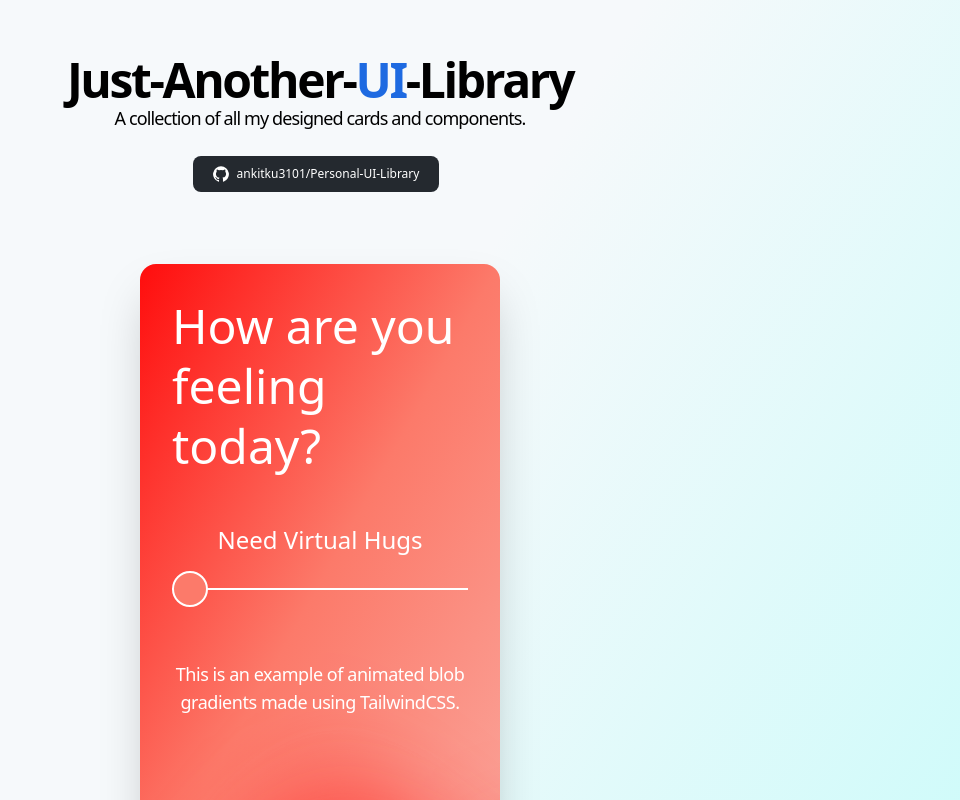
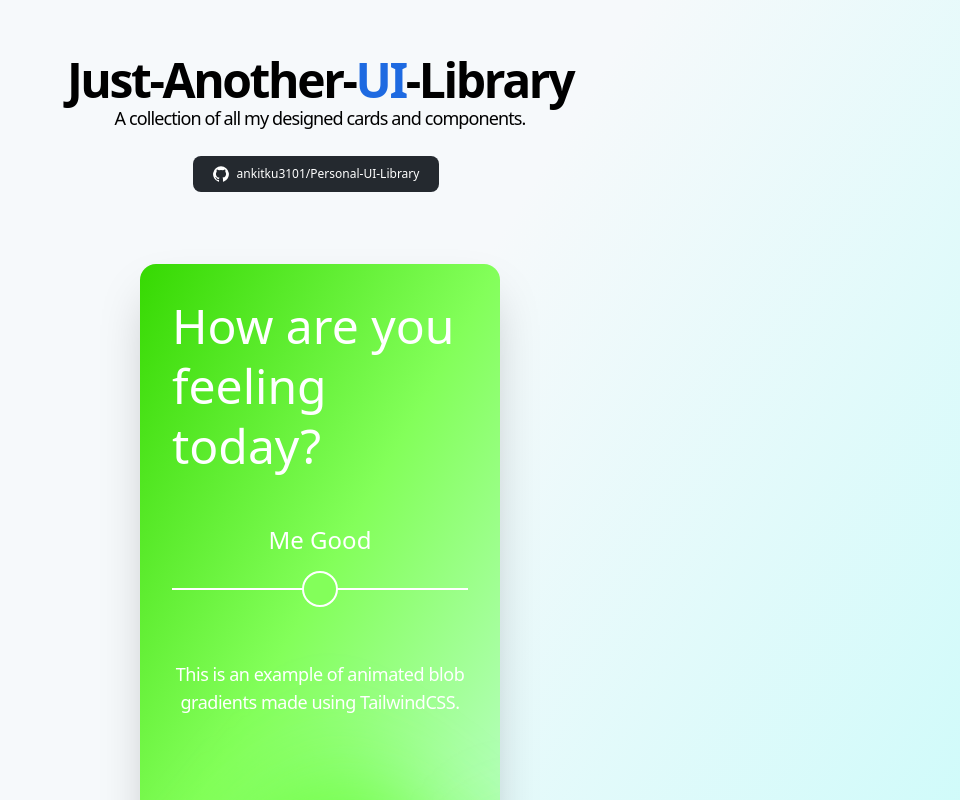
Before and after one commit to ankitku3101/Personal-UI-Library, a Next.js app: page / in a window 1280 px wide. Shown: the top 800 px of the page, without its empty margins (320-1280 px from the left). Built offline with nearby package versions, Linux system fonts and the light colour scheme.

Commit message:
Modified: revamped Neutral color in BlogGradient.tsx

```diff
--- a/components/BlobGradient.tsx
+++ b/components/BlobGradient.tsx
@@ -10,7 +10,7 @@ enum Feeling {
 
 const feelingColorMap = {
     [Feeling.Sad]: ["#ff0d0d", "#fc7a6a", "#faa79d"],
-    [Feeling.Neutral]: ["#00bf00", "#83ff5a", "#beffce"],
+    [Feeling.Neutral]: ["#36d902", "#83ff5a", "#beffce"],
     [Feeling.Happy]: ["#ff8f05", "#ffe83b", "#fcfb86"],
   };
 
@@ -22,7 +22,7 @@ const feelingLabelMap = {
 };
 export default function BlobGradient() {
   const wrapperRef = useRef<HTMLDivElement | null>(null);
-  const [feeling, setFeeling] = useState<Feeling>(Feeling.Sad);
+  const [feeling, setFeeling] = useState<Feeling>(Feeling.Neutral);
 
   useEffect(() => {
     if (!wrapperRef.current) return;
```
